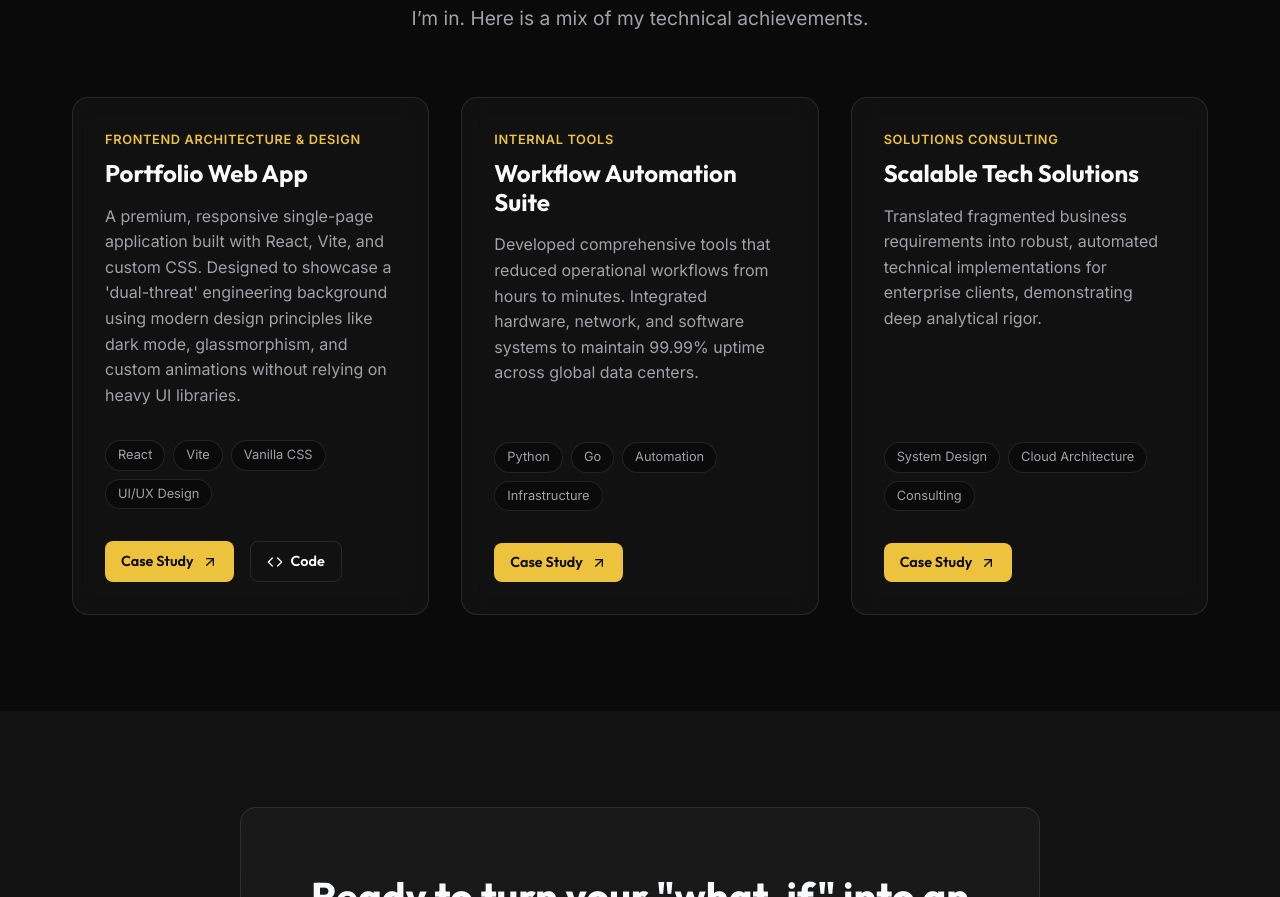
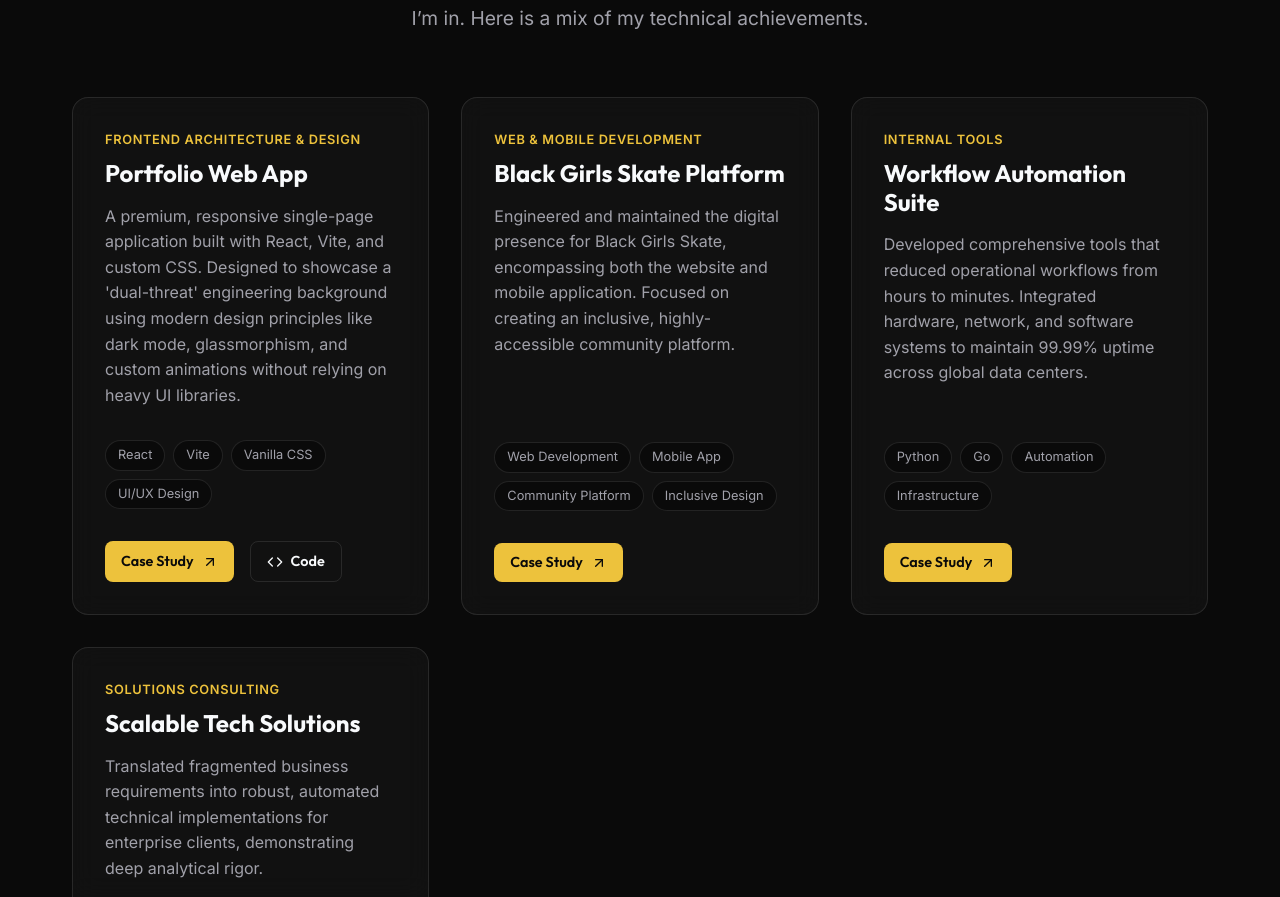
Before and after one commit to Black-Inspector-Gadget/dj-app, a React (Vite) app: page / in a window 1280 px wide. Shown: the part 2702-3599 px from the top of the page. Built offline with nearby package versions, Linux system fonts and the light colour scheme.

Commit message:
Added Black Girls Skate project

```diff
--- a/src/components/Projects.jsx
+++ b/src/components/Projects.jsx
@@ -9,6 +9,13 @@ const Projects = () => {
       tags: ["React", "Vite", "Vanilla CSS", "UI/UX Design"],
       link: "https://github.com/Black-Inspector-Gadget/dj-app#readme",
       github: "https://github.com/Black-Inspector-Gadget/dj-app"
+    },
+    {
+      title: "Black Girls Skate Platform",
+      category: "Web & Mobile Development",
+      description: "Engineered and maintained the digital presence for Black Girls Skate, encompassing both the website and mobile application. Focused on creating an inclusive, highly-accessible community platform.",
+      tags: ["Web Development", "Mobile App", "Community Platform", "Inclusive Design"],
+      link: "https://www.blackgirlsskate.org/"
     },
     {
       title: "Workflow Automation Suite",
```
